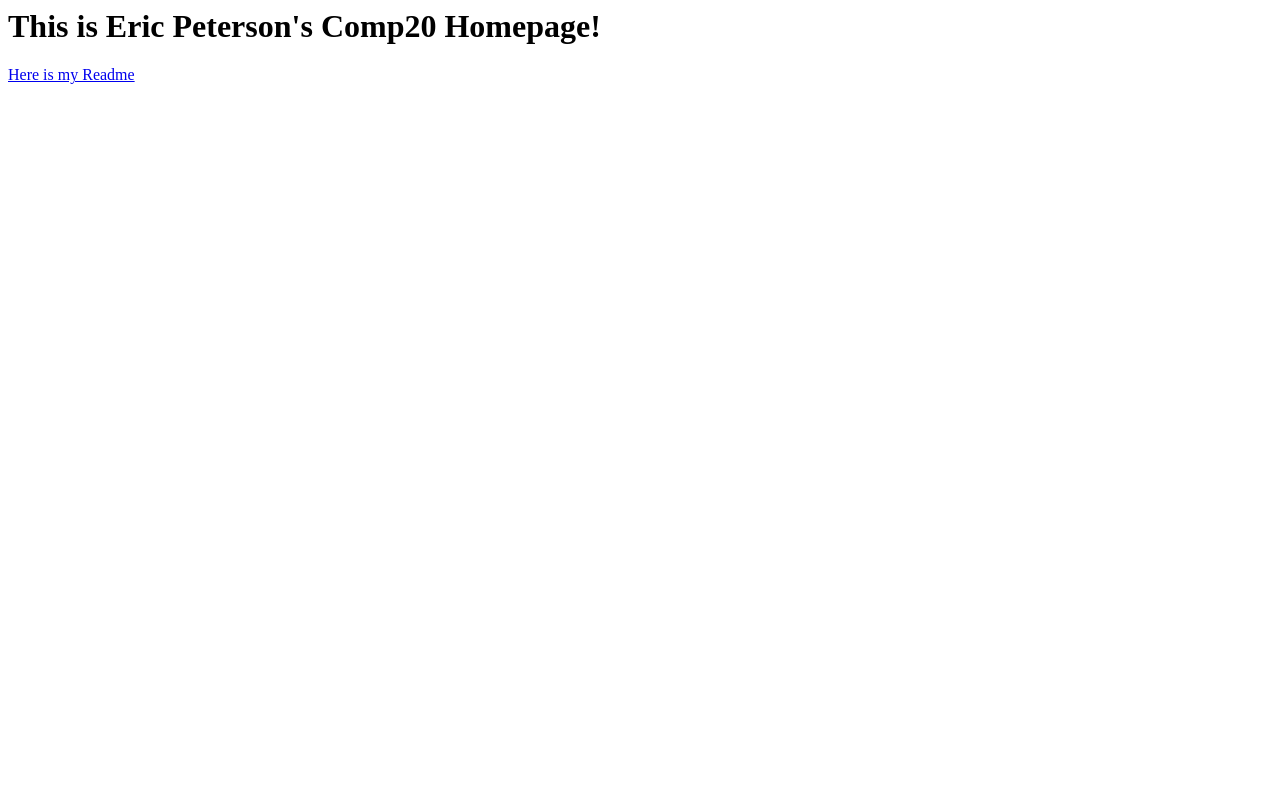
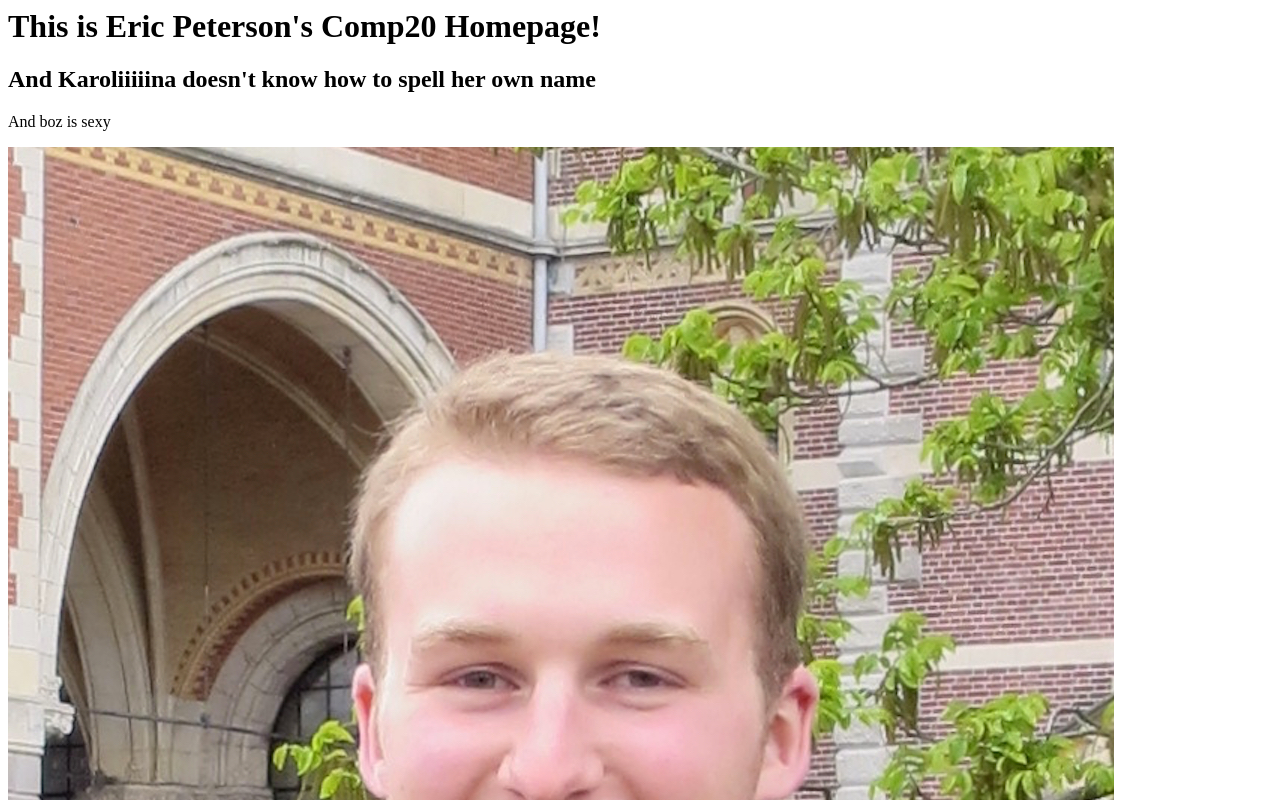
Before and after one commit to ewpete/ewpete.github.io, a plain HTML site: page index.html in a window 1280 px wide. Shown: the top 800 px of the page. Drawn offline with Linux system fonts and the light colour scheme.

Commit message:
added a picture of my friend

```diff
--- a/index.html
+++ b/index.html
@@ -3,6 +3,9 @@
 <head>
 
         <h1> This is Eric Peterson's Comp20 Homepage! </h1>
+        <h2> And Karoliiiiina doesn't know how to spell her own name </h2>
+        <p>  And boz is sexy </p>
+        <img src="boz.jpg" alt="The one and only"
 </head>
 
 <body>
```
Also changed, not shown: boz.jpg (added), 1 other file.
